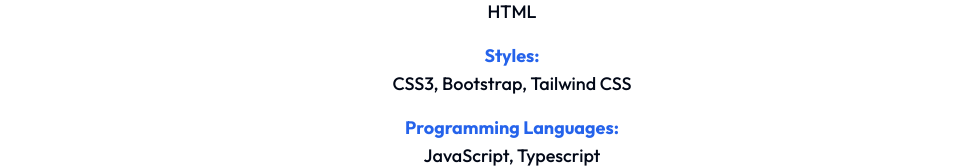
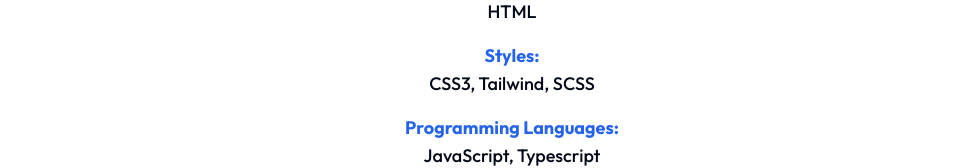
Before and after one commit to Praizee/nextjs-portfolio, a Next.js app: page / in a window 1280 px wide. Both pictures are taken after a click on the tab "Skills". Shown: the part 1333-1501 px from the top of the page, without its empty margins (128-1103 px from the left). Built offline with nearby package versions, Linux system fonts and the light colour scheme.

Commit message:
update about section

```diff
--- a/components/About.jsx
+++ b/components/About.jsx
@@ -66,7 +66,7 @@
       },
       {
         title: "Styles",
-        list: "CSS3, Bootstrap, Tailwind CSS",
+        list: "CSS3, Tailwind, SCSS",
       },
       {
         title: "Programming Languages",
@@ -341,7 +341,8 @@
                           (item, index) => {
                             const { imgPath } = item;
                             return (
-                              <div>
+                              <div className="flex flex-col">
+                                <span className="hover:scale-110 duration-200 cursor-pointer">
                                   <Image
                                     src={imgPath}
                                     width={48}
@@ -350,6 +351,7 @@
                                     title={item.title}
                                     priority
                                   />
+                                </span>
                                 <p className="text-xs mt-1 text-primary">
                                   {item.title}
                                 </p>
```
Lines whose indentation alone changed are shown as unchanged.
